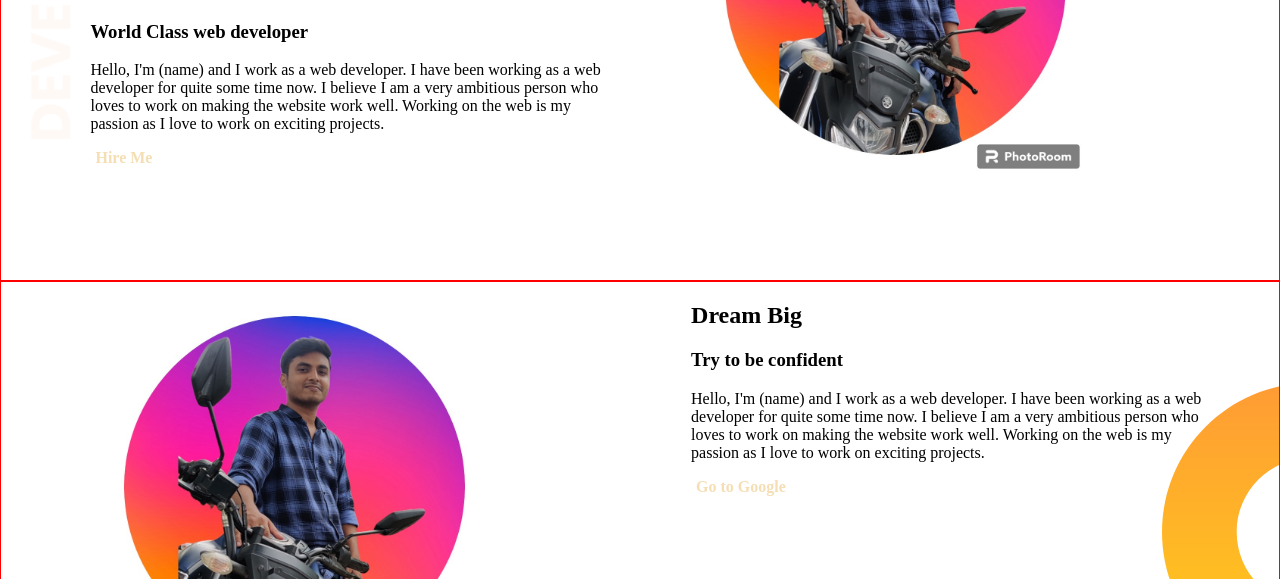
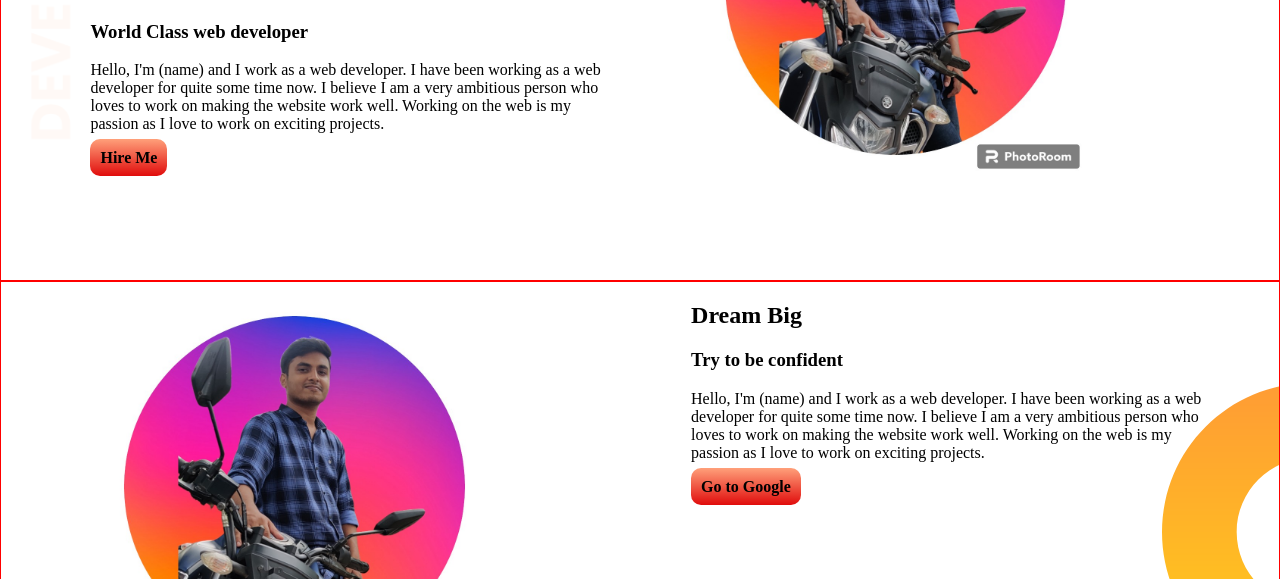
Before and after one commit to DiptanshuB/web-portfolio, a plain HTML site: page index.html in a window 1280 px wide. Shown: the part 221-800 px from the top of the page. Drawn offline with Linux system fonts and the light colour scheme; a web font is replaced by a local one.

Commit message:
gradient problem solved

```diff
--- a/index.html
+++ b/index.html
@@ -25,7 +25,7 @@
           Working on the web is my passion as I love to work on exciting
           projects.
         </p>
-        <a class="button" target="_blank" href="">Hire Me</a>
+        <a class="button" target="_blank" href="https://www.facebook.com/profile.php?id=100009987852303">Hire Me</a>
       </div>
       <div class="half-width">
         <img  src="images/dip.jpg" alt="" />
--- a/style.css
+++ b/style.css
@@ -36,10 +36,10 @@ section{
 }
 .button{
     text-decoration: none;
-    background-image: linear-gradient(lightsalmon tomato);
-    padding: 10px 5px;
-    border-radius: 5px;
-    color: wheat;
+    background-image: linear-gradient(lightsalmon ,rgb(224, 12, 12));
+    padding: 10px 10px;
+    border-radius: 10px;
+    color: rgb(0, 0, 0);
     font-weight: bold;
 }
 .Dream{
```
